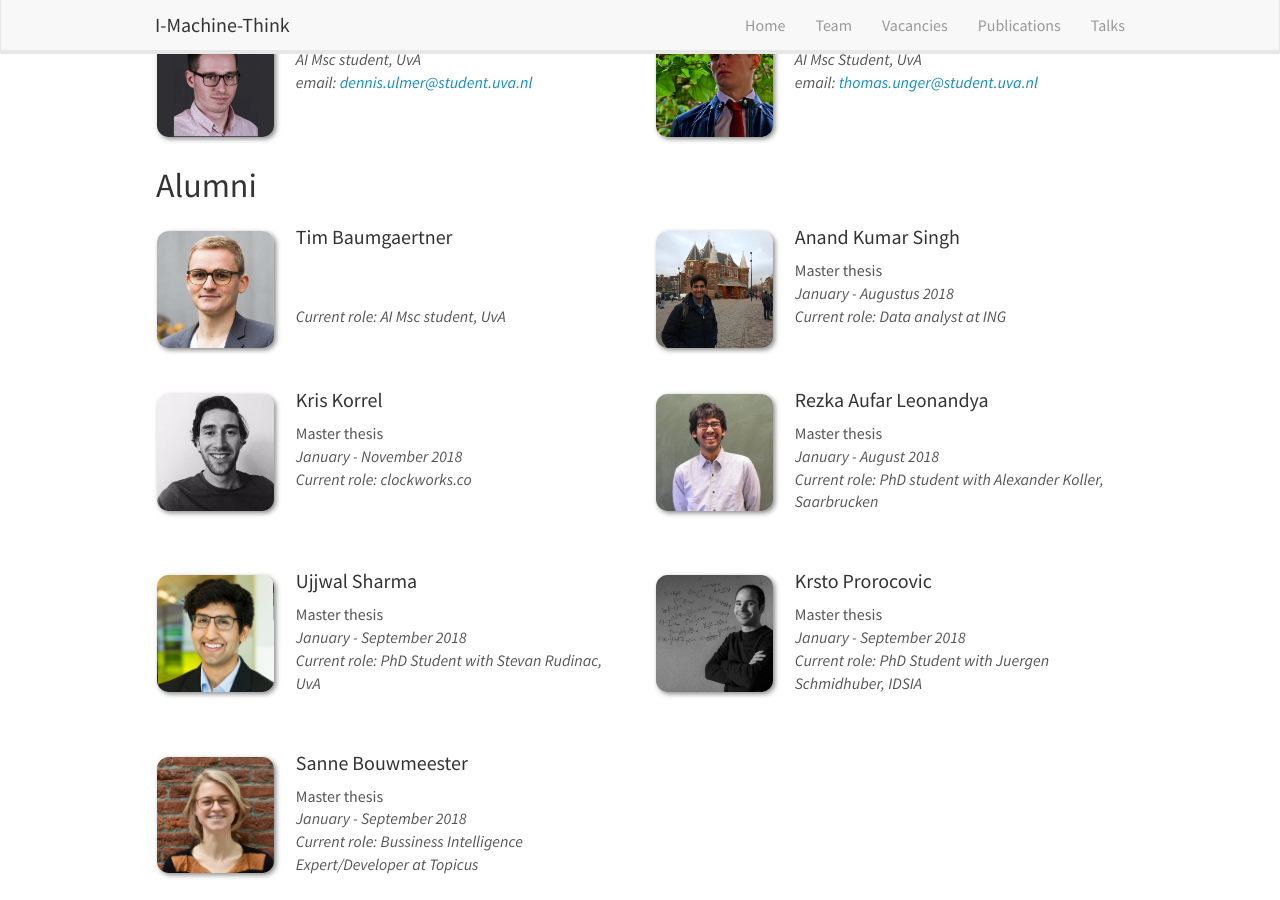
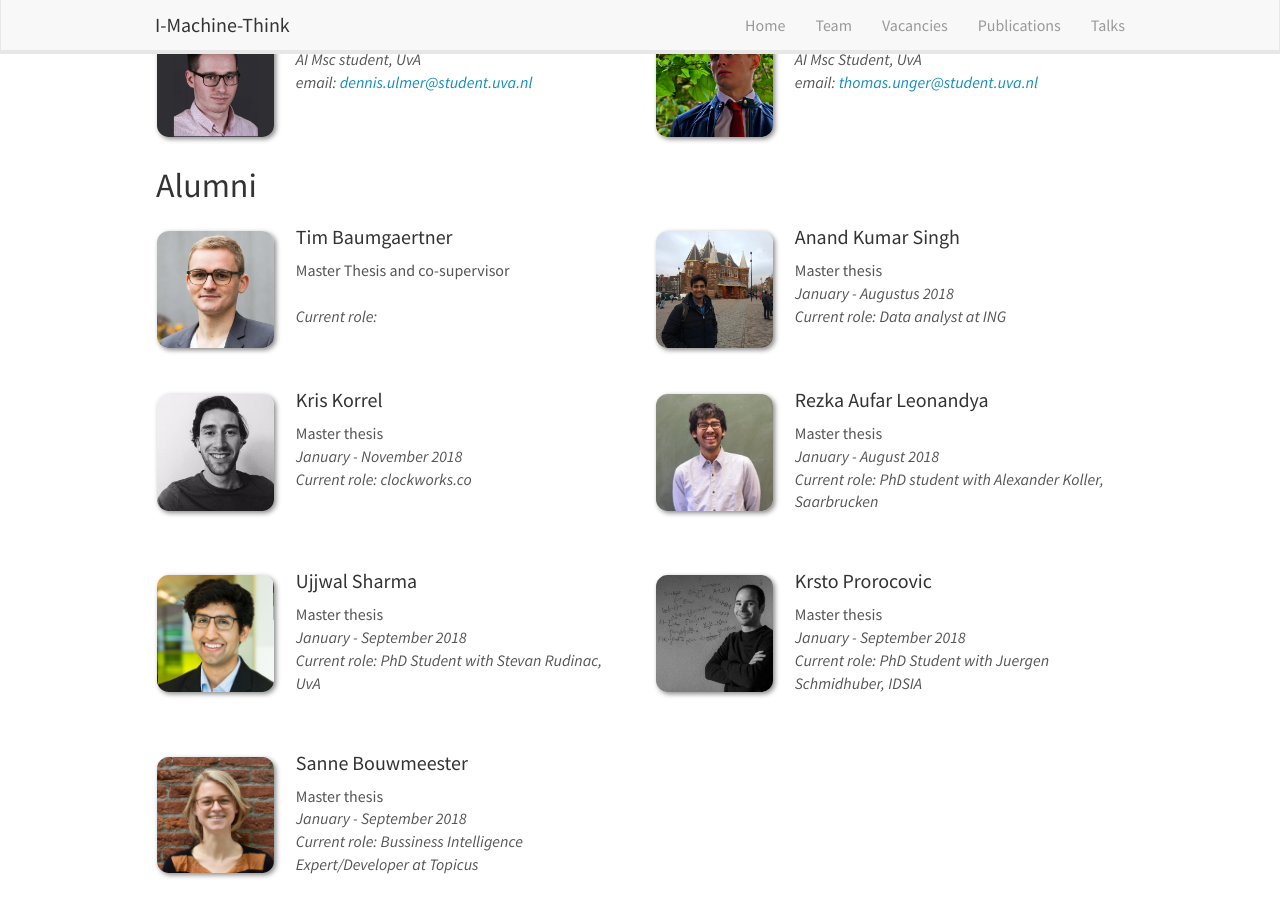
Before and after one commit to i-machine-think/i-machine-think.github.io, a Jekyll site: the page built from _pages/team.md, in a window 1280 px wide and 900 px high, scrolled down 1546 px. Built offline with Jekyll 4.4.1, drawn with Linux system fonts in a browser that asks for light colours; nearby versions of some CDN libraries.

Commit message:
Update info tim

```diff
--- a/_data/alumni_members.yml
+++ b/_data/alumni_members.yml
@@ -1,7 +1,7 @@
  - name: Tim Baumgaertner
    photo: TBaumgaertner.jpeg
-   info: AI Msc student, UvA
-   email: baumgaertner.t@gmail.com
+   role: Master Thesis and co-supervisor
+   info:
 
  - name: Anand Kumar Singh
    photo: ASingh.jpeg
```
